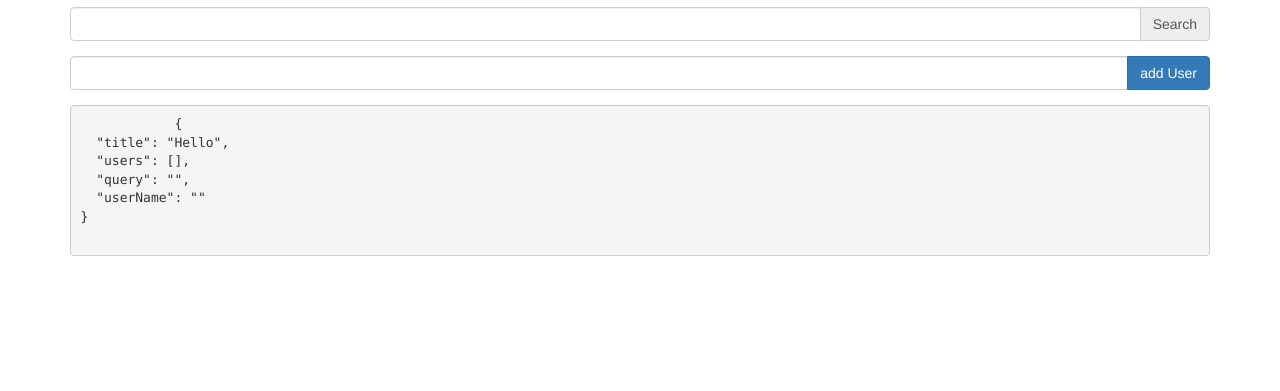
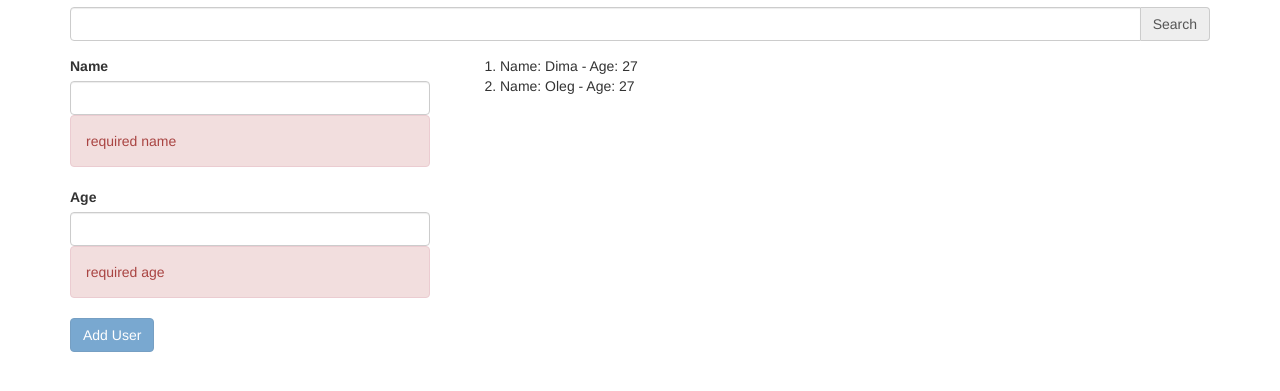
Before and after one commit to shamaDmitry/angular-test-app, a plain HTML site: page index.html in a window 1280 px wide. Shown: the part 63-454 px from the top of the page. Drawn offline with nearby package versions, Linux system fonts and the light colour scheme.

Commit message:
no message

```diff
--- a/index.html
+++ b/index.html
@@ -15,35 +15,65 @@
         <div class="form-group input-group">
             <input class="form-control"
             type="text"
-            ng-model="main.query"
+            ng-model="query.name"
             ng-model-options="{debounce: 500}"
             ng-change="main.search()">
 
             <span class="input-group-addon">Search</span>
         </div>
 
-        <form>
-            <div class="form-group input-group">
-                <input class="form-control" type="text" ng-model="main.userName">
+        <div class="row">
+            <div class="col-xs-4">
+                <form name="userForm" ng-submit="main.addUser()" novalidate>
+                    <div class="form-group">
+                        <label for="">Name</label>
+                        <input class="form-control" type="text"
+                        ng-model="main.user.name"
+                        name="name"
+                        required>
 
-                <span class="input-group-btn">
-                    <button class="btn btn-primary "
-                       ng-click="main.addUser(main.userName)">
-                        add User
+                        <div
+                            ng-show="userForm.name.$invalid"
+                            class="alert alert-danger">
+                            required name
+                        </div>
+                    </div>
+
+                    <div class="form-group">
+                        <label for="">Age</label>
+                        <input class="form-control" type="number"
+                        ng-model="main.user.age"
+                        min="18" max="99"
+                        name="age"
+                        required>
+
+                        <div
+                            ng-show="userForm.age.$invalid"
+                            class="alert alert-danger">
+                            required age
+                        </div>
+                    </div>
+
+                    <button type="submit"
+                        class="btn btn-primary"
+                        ng-disabled="userForm.$invalid">
+                        Add User
                     </button>
-                </span>
+                </form>
             </div>
-        </form>
 
-        <ol>
-            <li ng-repeat="user in main.users | filter: main.query track by $index">
-                Name: {{ user.name }}
-            </li>
-        </ol>
+            <div class="col-xs-8">
+                <ol>
+                    <li ng-repeat="user in main.users | filter:query track by $index">
+                        Name: {{ user.name }} - Age: {{ user.age }}
+                    </li>
+                </ol>
 
-        <pre>
-            {{ main | json }}
-        </pre>
+                <!--<pre>
+                    {{ userForm | json }}
+                </pre>-->
+            </div>
+        </div>
     </div><!--container-->
 
     <!--<ui-view></ui-view>-->
--- a/js/app.controller.js
+++ b/js/app.controller.js
@@ -9,18 +9,30 @@
             var vm = this;
 
             vm.title = "Hello";
-            vm.users = [];
-            vm.query = '';
-            vm.userName = '';
+            vm.users = [
+                {
+                    name: 'Dima',
+                    age: '27'
+                },
+                {
+                    name: 'Oleg',
+                    age: '27'
+                },
+            ];
+            //vm.query = '';
+            vm.user = {
+                name: '',
+                age: ''
+            };
 
             vm.addUser = addUser;
             vm.search = search;
 
             function addUser() {
-                if(vm.userName) {
-                    vm.users.push({name: vm.userName});
-                    vm.userName = '';
-                }
+                vm.users.push(angular.copy(vm.user));
+
+                vm.user.name = '';
+                vm.user.age = '';
             }
 
             function search() {
```
